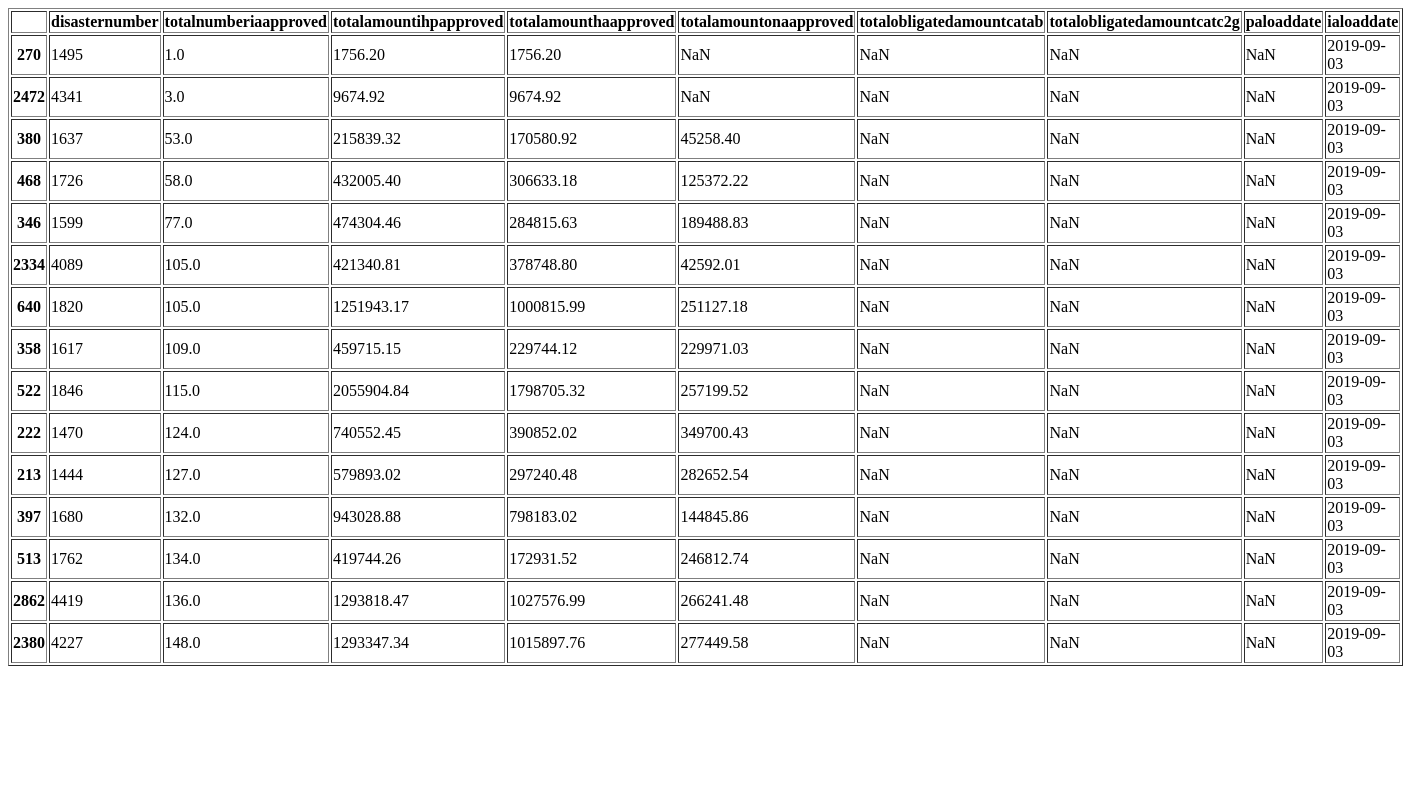
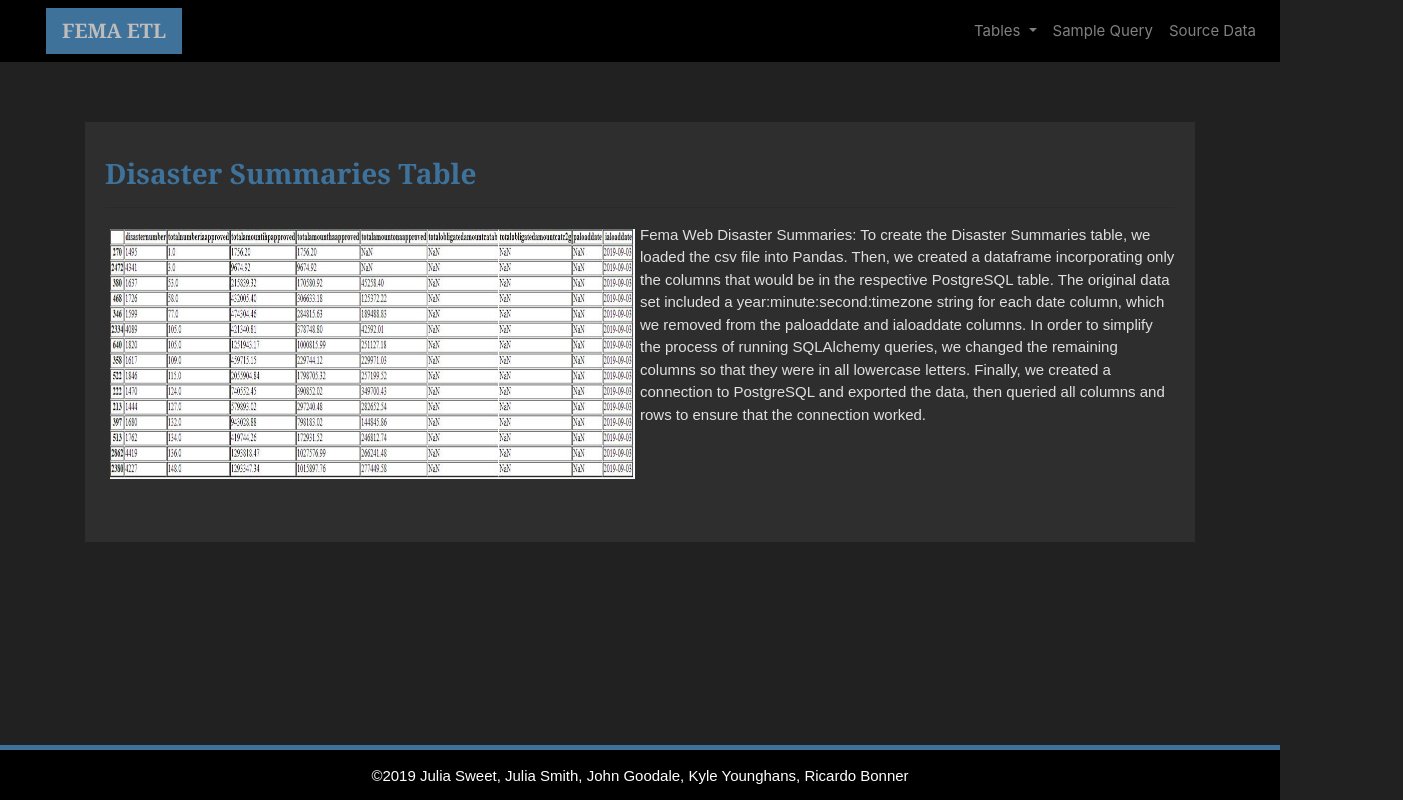
Before and after one commit to juliasweet/Project_2, a plain HTML site: page disasterSummaries.html in a window 1280 px wide. Shown: the whole page, 1403 px wide, since content can reach past the window. Drawn offline with nearby package versions, Linux system fonts and the light colour scheme.

Commit message:
Fixing HTML Code
Updated HTML code for IMG issues.

```diff
--- a/disasterSummaries.html
+++ b/disasterSummaries.html
@@ -1,198 +1,94 @@
-<table border="1" class="dataframe">
-  <thead>
-    <tr style="text-align: right;">
-      <th></th>
-      <th>disasternumber</th>
-      <th>totalnumberiaapproved</th>
-      <th>totalamountihpapproved</th>
-      <th>totalamounthaapproved</th>
-      <th>totalamountonaapproved</th>
-      <th>totalobligatedamountcatab</th>
-      <th>totalobligatedamountcatc2g</th>
-      <th>paloaddate</th>
-      <th>ialoaddate</th>
-    </tr>
-  </thead>
-  <tbody>
-    <tr>
-      <th>270</th>
-      <td>1495</td>
-      <td>1.0</td>
-      <td>1756.20</td>
-      <td>1756.20</td>
-      <td>NaN</td>
-      <td>NaN</td>
-      <td>NaN</td>
-      <td>NaN</td>
-      <td>2019-09-03</td>
-    </tr>
-    <tr>
-      <th>2472</th>
-      <td>4341</td>
-      <td>3.0</td>
-      <td>9674.92</td>
-      <td>9674.92</td>
-      <td>NaN</td>
-      <td>NaN</td>
-      <td>NaN</td>
-      <td>NaN</td>
-      <td>2019-09-03</td>
-    </tr>
-    <tr>
-      <th>380</th>
-      <td>1637</td>
-      <td>53.0</td>
-      <td>215839.32</td>
-      <td>170580.92</td>
-      <td>45258.40</td>
-      <td>NaN</td>
-      <td>NaN</td>
-      <td>NaN</td>
-      <td>2019-09-03</td>
-    </tr>
-    <tr>
-      <th>468</th>
-      <td>1726</td>
-      <td>58.0</td>
-      <td>432005.40</td>
-      <td>306633.18</td>
-      <td>125372.22</td>
-      <td>NaN</td>
-      <td>NaN</td>
-      <td>NaN</td>
-      <td>2019-09-03</td>
-    </tr>
-    <tr>
-      <th>346</th>
-      <td>1599</td>
-      <td>77.0</td>
-      <td>474304.46</td>
-      <td>284815.63</td>
-      <td>189488.83</td>
-      <td>NaN</td>
-      <td>NaN</td>
-      <td>NaN</td>
-      <td>2019-09-03</td>
-    </tr>
-    <tr>
-      <th>2334</th>
-      <td>4089</td>
-      <td>105.0</td>
-      <td>421340.81</td>
-      <td>378748.80</td>
-      <td>42592.01</td>
-      <td>NaN</td>
-      <td>NaN</td>
-      <td>NaN</td>
-      <td>2019-09-03</td>
-    </tr>
-    <tr>
-      <th>640</th>
-      <td>1820</td>
-      <td>105.0</td>
-      <td>1251943.17</td>
-      <td>1000815.99</td>
-      <td>251127.18</td>
-      <td>NaN</td>
-      <td>NaN</td>
-      <td>NaN</td>
-      <td>2019-09-03</td>
-    </tr>
-    <tr>
-      <th>358</th>
-      <td>1617</td>
-      <td>109.0</td>
-      <td>459715.15</td>
-      <td>229744.12</td>
-      <td>229971.03</td>
-      <td>NaN</td>
-      <td>NaN</td>
-      <td>NaN</td>
-      <td>2019-09-03</td>
-    </tr>
-    <tr>
-      <th>522</th>
-      <td>1846</td>
-      <td>115.0</td>
-      <td>2055904.84</td>
-      <td>1798705.32</td>
-      <td>257199.52</td>
-      <td>NaN</td>
-      <td>NaN</td>
-      <td>NaN</td>
-      <td>2019-09-03</td>
-    </tr>
-    <tr>
-      <th>222</th>
-      <td>1470</td>
-      <td>124.0</td>
-      <td>740552.45</td>
-      <td>390852.02</td>
-      <td>349700.43</td>
-      <td>NaN</td>
-      <td>NaN</td>
-      <td>NaN</td>
-      <td>2019-09-03</td>
-    </tr>
-    <tr>
-      <th>213</th>
-      <td>1444</td>
-      <td>127.0</td>
-      <td>579893.02</td>
-      <td>297240.48</td>
-      <td>282652.54</td>
-      <td>NaN</td>
-      <td>NaN</td>
-      <td>NaN</td>
-      <td>2019-09-03</td>
-    </tr>
-    <tr>
-      <th>397</th>
-      <td>1680</td>
-      <td>132.0</td>
-      <td>943028.88</td>
-      <td>798183.02</td>
-      <td>144845.86</td>
-      <td>NaN</td>
-      <td>NaN</td>
-      <td>NaN</td>
-      <td>2019-09-03</td>
-    </tr>
-    <tr>
-      <th>513</th>
-      <td>1762</td>
-      <td>134.0</td>
-      <td>419744.26</td>
-      <td>172931.52</td>
-      <td>246812.74</td>
-      <td>NaN</td>
-      <td>NaN</td>
-      <td>NaN</td>
-      <td>2019-09-03</td>
-    </tr>
-    <tr>
-      <th>2862</th>
-      <td>4419</td>
-      <td>136.0</td>
-      <td>1293818.47</td>
-      <td>1027576.99</td>
-      <td>266241.48</td>
-      <td>NaN</td>
-      <td>NaN</td>
-      <td>NaN</td>
-      <td>2019-09-03</td>
-    </tr>
-    <tr>
-      <th>2380</th>
-      <td>4227</td>
-      <td>148.0</td>
-      <td>1293347.34</td>
-      <td>1015897.76</td>
-      <td>277449.58</td>
-      <td>NaN</td>
-      <td>NaN</td>
-      <td>NaN</td>
-      <td>2019-09-03</td>
-    </tr>
-  </tbody>
-</table>
+<!DOCTYPE html>
+<html>
+
+<head>
+<!-- Required meta tags -->
+    <meta charset="utf-8">
+    <meta name="viewport" content="width=device-width, initial-scale=1, shrink-to-fit=no">
+
+<!--Bootstrap CSS-->
+<link rel="stylesheet" href="https://stackpath.bootstrapcdn.com/bootstrap/4.1.3/css/bootstrap.min.css" integrity="sha384-MCw98/SFnGE8fJT3GXwEOngsV7Zt27NXFoaoApmYm81iuXoPkFOJwJ8ERdknLPMO" crossorigin="anonymous">
+
+<!--CSS Path-->
+<link rel="stylesheet" type="text/css" href="style.css">
+
+	<title>FEMA Extract, Transform, Load</title>
+</head>
+
+<body>
+
+<div class="navigation">
+	<!-- Navbar content -->
+	<nav class="navbar navbar-expand-lg navbar-dark"  style="background-color:black">
+		<a class="navbar-brand" style="background-color:#3F729B;" href="index.html">FEMA ETL</a>
+		<button class="navbar-toggler type="button" data-toggle="collapse" data-target="#navbarNavDropdown"
+		aria-controls="navbarNavDropdown" aria-expanded="false" aria-label="Toggle navigation">
+		<span class="navbar-toggler-icon"></span>
+		</button>
+
+	<div class="collapse navbar-collapse" id="navbarNavDropdown">
+		<ul class="navbar-nav ml-auto">
+			<li class="nav-item dropdown">
+				<a class="nav-link dropdown-toggle" href="#" id="navbarDropdownMenuLink" data-toggle="dropdown"
+				aria-haspopup="true" aria-expanded="false">
+				Tables
+				</a>
+			<div class="dropdown-menu" aria-labelledby="navbarDropdownMenuLink">
+				<a class="dropdown-item" href="disasterareas.html">Declaration Areas</a>
+				<a class="dropdown-item" href="dakeywords.html">Declaration Areas Data Fields</a>
+				<a class="dropdown-item" href="disasterdec.html">Disaster Declarations</a>
+				<a class="dropdown-item" href="ddkeywords.html">Disaster Declarations Data Fields</a>
+				<a class="dropdown-item" href="disastersummaries.html">Disaster Summaries</a>
+				<a class="dropdown-item" href="dskeywords.html">Disaster Summaries Data Fields</a>
+			</div>
+			</li>
+			<li class="nav-item">
+				<a class="nav-link" href="query.html">Sample Query</a>
+			</li>
+		<li class="nav-item">
+			<a class="nav-link" href="data.html">Source Data</a>
+		</li>
+		</ul>
+	 </div>
+	</nav>
+</div>
+
+	<!-- Body -->
+	<div class="container">
+		<div class="row">
+			<div class="col-lg-12">
+	<!-- Left box  -->
+	<div class="box3">
+		<h3 class="title">Disaster Summaries Table</h3>
+		<hr>
+			<img src="img/disaster_summaries.JPG" class="vizualization rounded float-left" alt="Disaster Summaries">
+				<p>Fema Web Disaster Summaries: To create the Disaster Summaries table, we loaded the csv file into Pandas.
+				Then, we created a dataframe incorporating only the columns that would be in the respective PostgreSQL table.
+				The original data set included a year:minute:second:timezone string for each date column, which we removed from the paloaddate and ialoaddate columns.
+				In order to simplify the process of running SQLAlchemy queries, we changed the remaining columns so that they were in all lowercase letters.
+				Finally, we created a connection to PostgreSQL and exported the data, then queried all columns and rows to ensure that the connection worked.</p>
+	</div>
+			</div>
+
+
+
+			</div>
+
+    </div>
+
+	</div>
+
+  <!-- Footer Section -->
+
+  <footer>
+
+    <div class="footer">&copy;2019&nbsp;Julia Sweet, Julia Smith, John Goodale, Kyle Younghans, Ricardo Bonner</div>
+
+  </footer>
+
+<!-- jQuery first, then Popper.js, then Bootstrap JS -->
+    <script src="https://code.jquery.com/jquery-3.3.1.slim.min.js" integrity="sha384-q8i/X+965DzO0rT7abK41JStQIAqVgRVzpbzo5smXKp4YfRvH+8abtTE1Pi6jizo" crossorigin="anonymous"></script>
+    <script src="https://cdnjs.cloudflare.com/ajax/libs/popper.js/1.14.3/umd/popper.min.js" integrity="sha384-ZMP7rVo3mIykV+2+9J3UJ46jBk0WLaUAdn689aCwoqbBJiSnjAK/l8WvCWPIPm49" crossorigin="anonymous"></script>
+    <script src="https://stackpath.bootstrapcdn.com/bootstrap/4.1.3/js/bootstrap.min.js" integrity="sha384-ChfqqxuZUCnJSK3+MXmPNIyE6ZbWh2IMqE241rYiqJxyMiZ6OW/JmZQ5stwEULTy" crossorigin="anonymous"></script>
+</body>
+</html>
```
Also changed, not shown: disasterdec.html (+1 -1 lines), disasterdeclarations.html (deleted, +0 -96 lines), disastersummaries.html (+1 -1 lines), disastersummaries.JPG (deleted), img/DisasterDeclarations.JPG, 1 other file.
